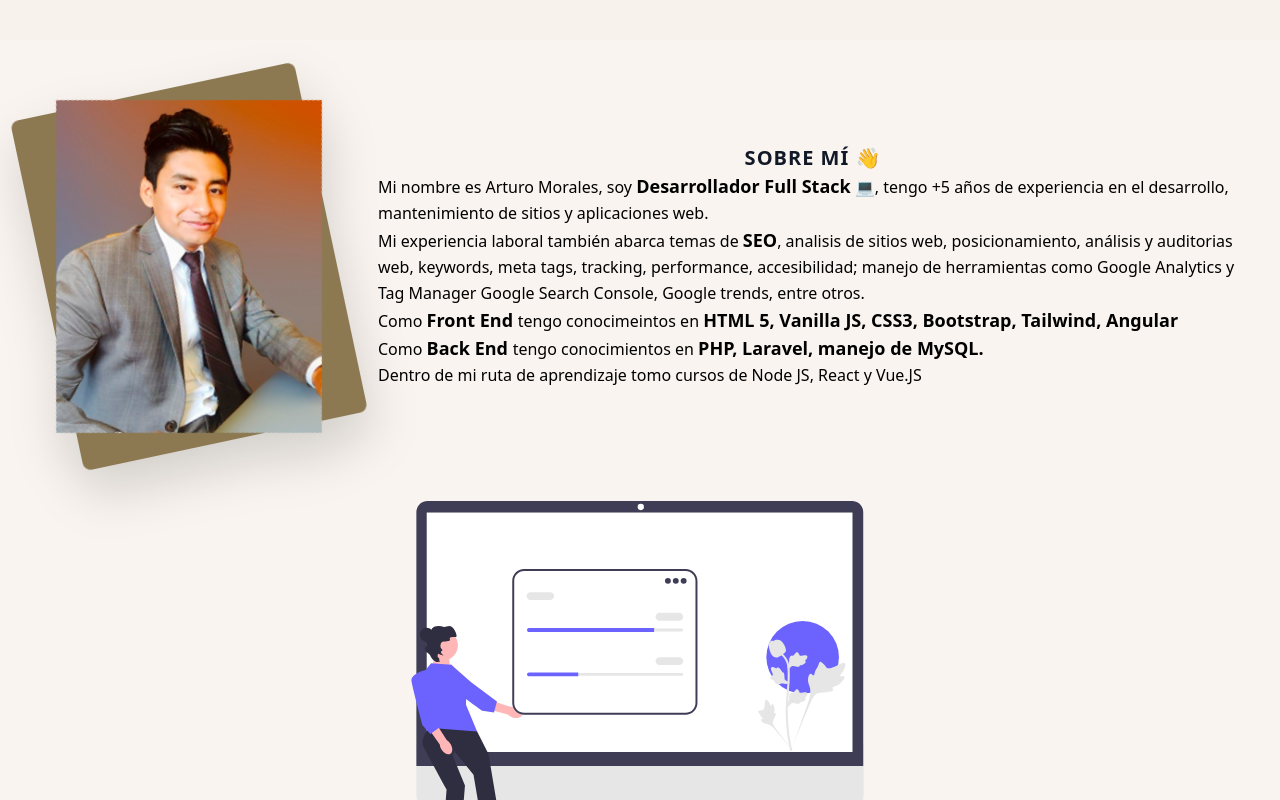
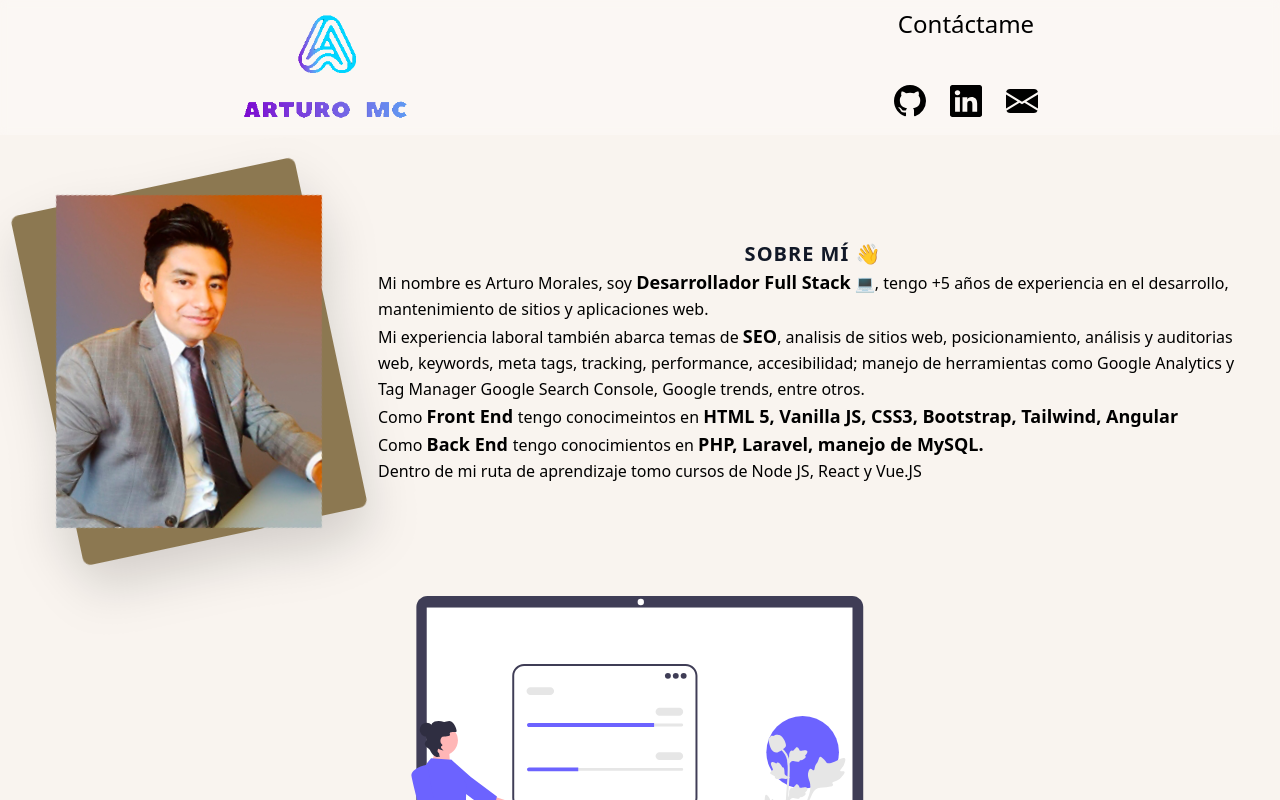
Before and after one commit to artmcel/artmcel.github.io, a React (Vite) app: page / in a window 1280 px wide. Shown: the top 800 px of the page. Built offline with nearby package versions, Linux system fonts and the light colour scheme.

Commit message:
update header

```diff
--- a/src/layout/header.jsx
+++ b/src/layout/header.jsx
@@ -1,9 +1,65 @@
+import logo1 from '../assets/logo1.png';
 export default function Header() {
   return (
-    <header className="flex backdrop-blur-sm bg-[#f1ede5]/30">
-        <div className="w-full text-900 p-5 xs:text-center md:text-left">
-            <h1 className="h1 align-middle"></h1>
+    <header className="w-full h-auto top-0 sticky z-10 bg-[#fffffe] text-center backdrop-blur-sm bg-white/30">
+      <nav className="grid grid-rows-2 grid-flow-col">
+        <div className="row-span-2 m-2 mx-auto">
+          <img className='h-auto w-24 lg:w-48' src={logo1} alt="logo"/>
         </div>
+        <div className="col-span-1 m-2">
+          <h4 className="lg:text-2xl">Contáctame</h4>
+        </div>
+        <div className="flex flex-row justify-center items-center row-span-1 col-span-1">
+            <a
+              href="https://github.com/artmcel"
+              target="_blank"
+              rel="noopener noreferrer"
+            >
+              <svg
+                xmlns="http://www.w3.org/2000/svg"
+                width="16"
+                height="16"
+                fill="currentColor"
+                className="bi bi-github lg:w-8 lg:h-8 mx-3"
+                viewBox="0 0 16 16"
+              >
+                <path d="M8 0C3.58 0 0 3.58 0 8c0 3.54 2.29 6.53 5.47 7.59.4.07.55-.17.55-.38 0-.19-.01-.82-.01-1.49-2.01.37-2.53-.49-2.69-.94-.09-.23-.48-.94-.82-1.13-.28-.15-.68-.52-.01-.53.63-.01 1.08.58 1.23.82.72 1.21 1.87.87 2.33.66.07-.52.28-.87.51-1.07-1.78-.2-3.64-.89-3.64-3.95 0-.87.31-1.59.82-2.15-.08-.2-.36-1.02.08-2.12 0 0 .67-.21 2.2.82.64-.18 1.32-.27 2-.27.68 0 1.36.09 2 .27 1.53-1.04 2.2-.82 2.2-.82.44 1.1.16 1.92.08 2.12.51.56.82 1.27.82 2.15 0 3.07-1.87 3.75-3.65 3.95.29.25.54.73.54 1.48 0 1.07-.01 1.93-.01 2.2 0 .21.15.46.55.38A8.012 8.012 0 0 0 16 8c0-4.42-3.58-8-8-8z" />
+              </svg>
+            </a>
+            <a
+              href="https://www.linkedin.com/in/arturo-morales-celis-a76761112"
+              target="_blank"
+              rel="noopener noreferrer"
+            >
+              <svg
+                xmlns="http://www.w3.org/2000/svg"
+                width="16"
+                height="16"
+                fill="currentColor"
+                className="bi bi-linkedin lg:w-8 lg:h-8 mx-3"
+                viewBox="0 0 16 16"
+              >
+                <path d="M0 1.146C0 .513.526 0 1.175 0h13.65C15.474 0 16 .513 16 1.146v13.708c0 .633-.526 1.146-1.175 1.146H1.175C.526 16 0 15.487 0 14.854V1.146zm4.943 12.248V6.169H2.542v7.225h2.401zm-1.2-8.212c.837 0 1.358-.554 1.358-1.248-.015-.709-.52-1.248-1.342-1.248-.822 0-1.359.54-1.359 1.248 0 .694.521 1.248 1.327 1.248h.016zm4.908 8.212V9.359c0-.216.016-.432.08-.586.173-.431.568-.878 1.232-.878.869 0 1.216.662 1.216 1.634v3.865h2.401V9.25c0-2.22-1.184-3.252-2.764-3.252-1.274 0-1.845.7-2.165 1.193v.025h-.016a5.54 5.54 0 0 1 .016-.025V6.169h-2.4c.03.678 0 7.225 0 7.225h2.4z" />
+              </svg>
+            </a>
+            <a
+              href="mailto:artmcel@hotmail.com"
+              target="_blank"
+              rel="noopener noreferrer"
+            >
+              <svg
+                xmlns="http://www.w3.org/2000/svg"
+                width="16"
+                height="16"
+                fill="currentColor"
+                className="bi bi-envelope-fill lg:w-8 lg:h-8 mx-3"
+                viewBox="0 0 16 16"
+              >
+                <path d="M.05 3.555A2 2 0 0 1 2 2h12a2 2 0 0 1 1.95 1.555L8 8.414.05 3.555ZM0 4.697v7.104l5.803-3.558L0 4.697ZM6.761 8.83l-6.57 4.027A2 2 0 0 0 2 14h12a2 2 0 0 0 1.808-1.144l-6.57-4.027L8 9.586l-1.239-.757Zm3.436-.586L16 11.801V4.697l-5.803 3.546Z" />
+              </svg>
+            </a>
+        </div>
+      </nav>
     </header>
-  )
+  );
 }
```
